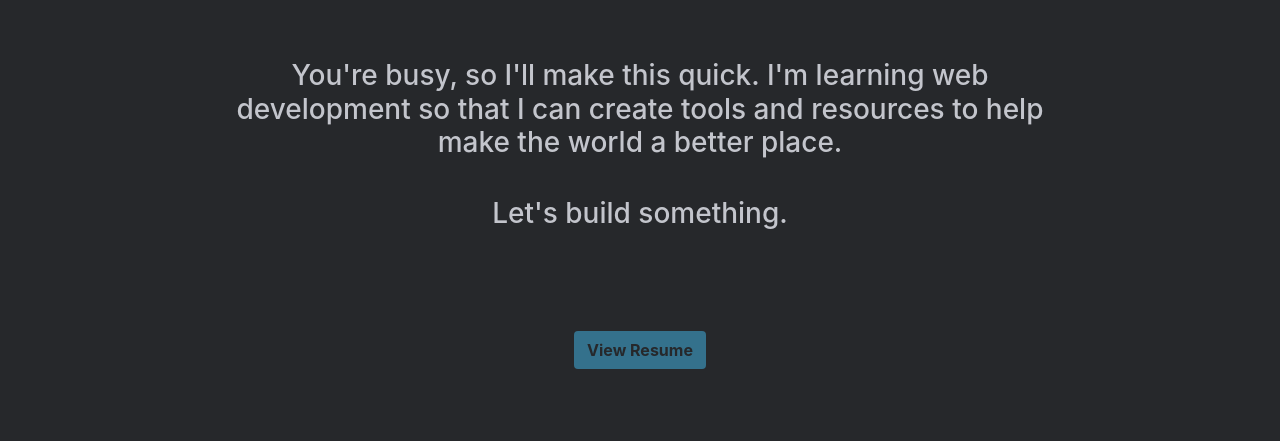
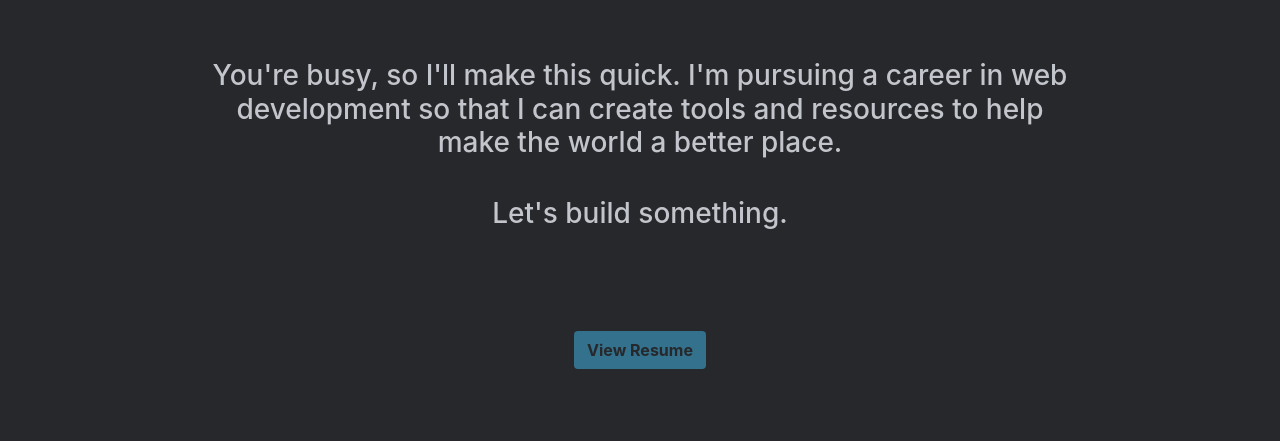
Before and after one commit to ToddSpainhour/personal-bio-site, a website built with webpack: page src/index.html in a window 1280 px wide. Shown: the part 359-800 px from the top of the page. Built offline with nearby package versions, Linux system fonts and the light colour scheme; some packages are replaced by stand-ins of ours; no server answers; files whose address does not match are found by name.

Commit message:
updated about me section text

```diff
--- a/src/index.html
+++ b/src/index.html
@@ -99,7 +99,7 @@
           <h2 class="section-title about-me-header">Who Am I?</h2>
           <div class="section-divider-line"></div>
 
-          <h3>You're busy, so I'll make this quick. I'm learning web development so that I can create tools and resources to help make the world a better place.</h3>
+          <h3>You're busy, so I'll make this quick. I'm pursuing a career in web development so that I can create tools and resources to help make the world a better place.</h3>
           <h3 class="bio-description-tagline">Let's build something.</h3>
         <div class="resume-container">
           <button class="btn" id="view-resume-button">View Resume</button>
```
